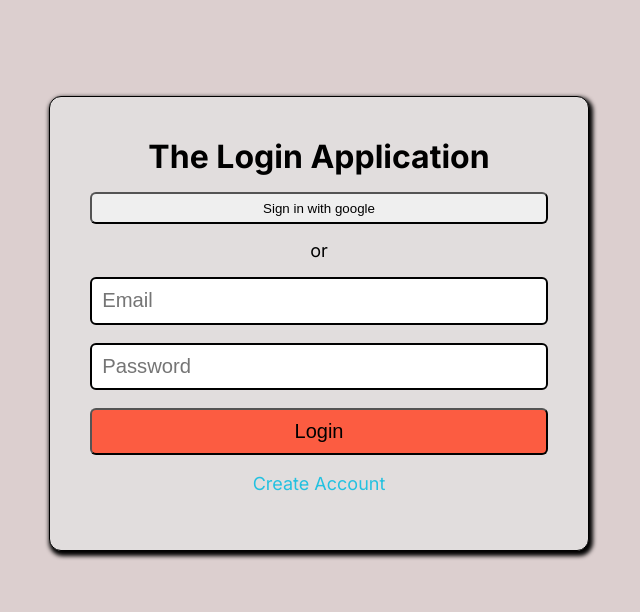
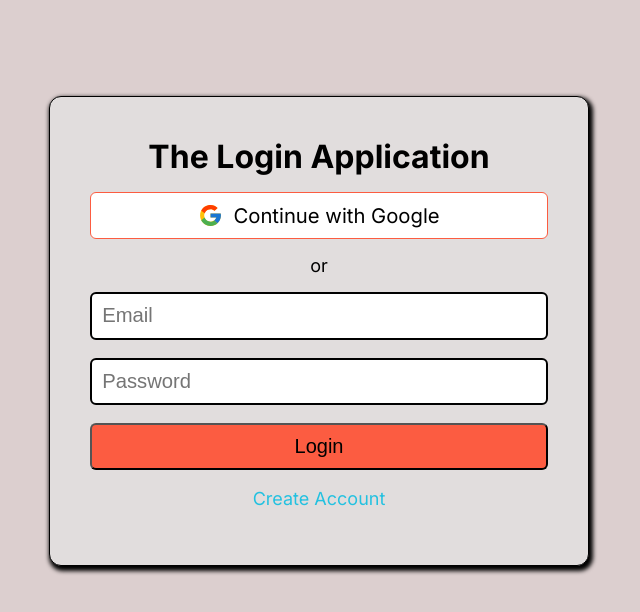
Before and after one commit to PeterHoppers/LoginApp, a Next.js app: page / in a window 1280 px wide. Shown: the top 612 px of the page, without its empty margins (321-961 px from the left). Built offline with nearby package versions, Linux system fonts and the light colour scheme; no server answers.

Commit message:
Session Info Displayed
- the /display page now displays the information about the current active session

```diff
--- a/app/globals.css
+++ b/app/globals.css
@@ -41,19 +41,33 @@ a:hover {
   text-decoration: underline;
 }
 
-button {
+button,
+.button {
   cursor: pointer;
   padding: .5em;
   border-radius: var(--border-radius);
 }
 
-button:hover {
+button:hover,
+.button:hover  {
   filter: brightness(85%);
 }
 
 .primary-button {
-  composes: button;
   background-color: var(--primary-color);
   color: var(--text-against-primary);
   font-size: 1.25rem;
 }
+
+form {
+  display: flex;
+  flex-direction: column;
+  gap: 1em;
+}
+
+form input {
+  font-size: 1.125em;
+  padding: .5em;
+  border: 2px solid black;
+  border-radius: var(--border-radius);
+}
--- /dev/null
+++ b/app/ui/google-login.module.css
@@ -0,0 +1,9 @@
+.google {
+    border: 1px solid var(--primary-color);
+    background-color: #fff;
+    font-size: 1.125em;
+
+    display: flex;
+    justify-content: center;
+    gap: .5em;
+  }
--- a/app/ui/google-login.tsx
+++ b/app/ui/google-login.tsx
@@ -1,25 +1,18 @@
 "use client"
 
-import { signIn, useSession } from "next-auth/react"
+import { signIn } from "next-auth/react"
+import Image from "next/image"
+import styles from './google-login.module.css';
 
 export default function GoogleLogin() {
-    const {data: session} = useSession();
-
     return (
         <>
-            {session ?
-            (
-                <>
-                    <h1>In a session</h1>
-                </>
-            ) :
-            (
-                <>
-                    <button onClick={() => signIn('google')}>Sign in with google</button>
-                </>
-            )
-
-            }
+            <div
+                className={`${styles.google} button`}
+                onClick={() => signIn('google')}>
+                    <Image src={"/google.svg"} alt="Google's logo" width={25} height={25}/>
+                    <span>Continue with Google</span>
+            </div>
         </>
     )
 }
--- a/app/ui/login-form.module.css
+++ /dev/null
@@ -1,12 +0,0 @@
-.form {
-  display: flex;
-  flex-direction: column;
-  gap: 1em;
-}
-
-.form input {
-  font-size: 1.125em;
-  padding: .5em;
-  border: 2px solid black;
-  border-radius: var(--border-radius);
-}
--- a/app/ui/login-form.tsx
+++ b/app/ui/login-form.tsx
@@ -1,13 +1,14 @@
 'use client';
 
 import Link from "next/link";
-import styles from "./login-form.module.css";
 import { signIn } from "next-auth/react";
 import React, { useState } from "react";
 import { redirect } from 'next/navigation';
+import { useRouter } from "next/navigation";
 
 export default function LoginForm() {
     const [error, setError] = useState<string>("");
+    const router = useRouter();
     const handleSubmit = async (
         e: React.FormEvent<HTMLFormElement>
     ): Promise<void> => {
@@ -23,12 +24,11 @@ export default function LoginForm() {
         if (result?.error) {
             setError(result.error);
         } else {
-            setError("");
-            redirect("/display");
+            router.push("/display");
         }
     };
     return (
-        <form onSubmit={handleSubmit} className={styles.form}>
+        <form onSubmit={handleSubmit}>
            <input
                 className=""
                 id="email"
```
Also changed, not shown: app/display/layout.tsx (+0 -10 lines), app/display/page.tsx (+2 -5 lines), app/ui/session-display.tsx (added, +16 -0 lines), public/google.svg (added).
